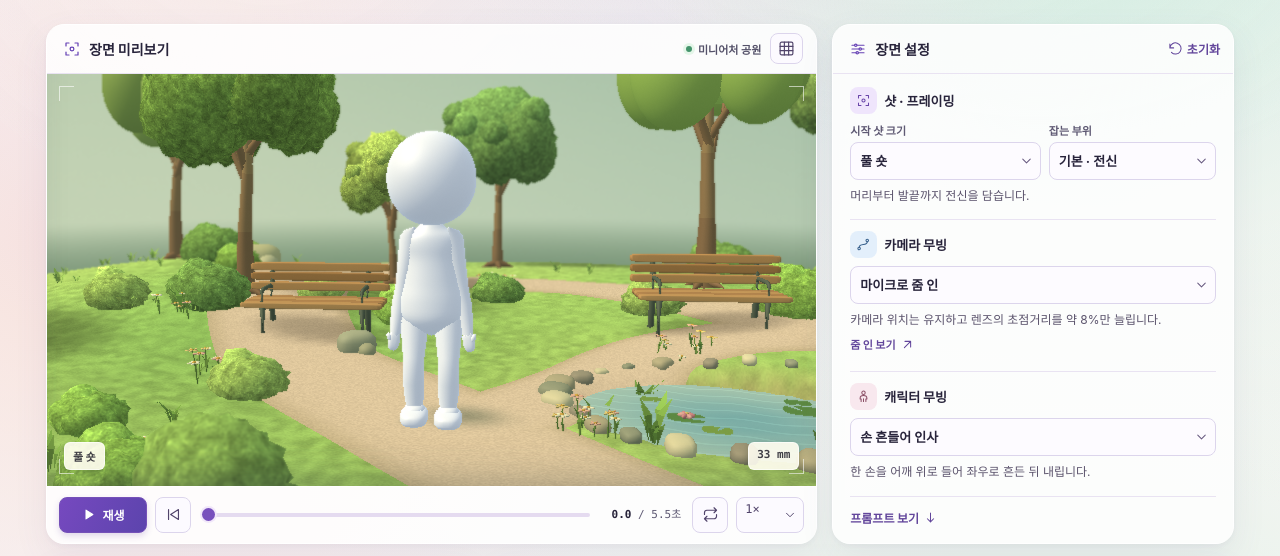
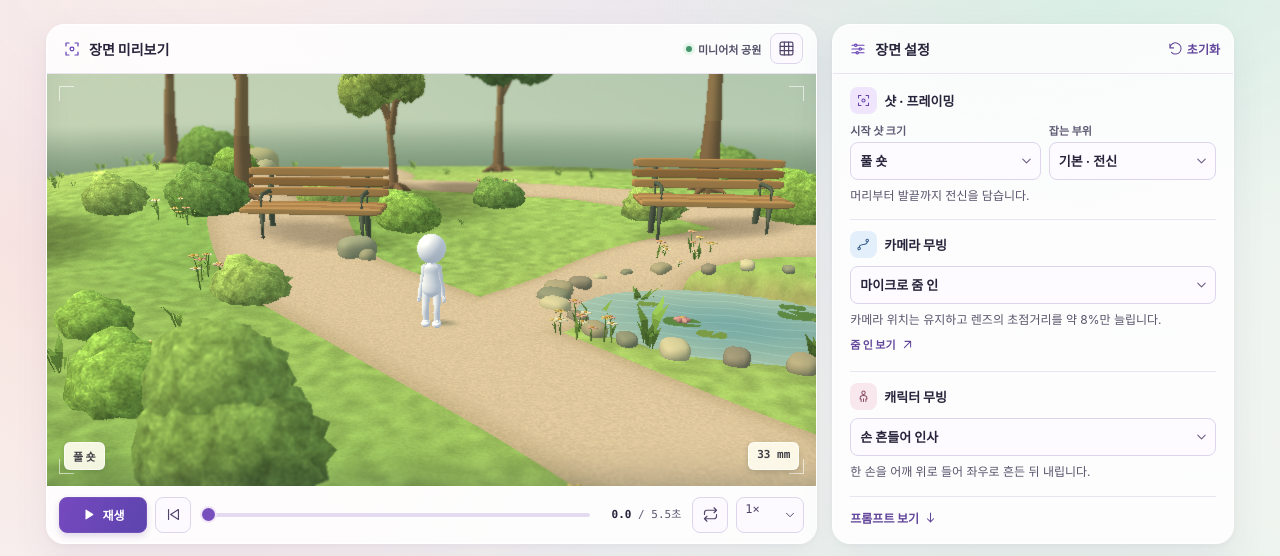
Before and after one commit to Reyeon/camera-movement-atlas, a plain HTML site: page index.html in a window 1280 px wide. Shown: the part 192-748 px from the top of the page. Drawn offline with Linux system fonts and the light colour scheme.

Commit message:
Scale the park stick figure to one third

```diff
--- a/index.html
+++ b/index.html
@@ -1128,6 +1128,8 @@ const targets = [
 ];
 const targetById = new Map(targets.map(target => [target.id, target]));
 
+const figureScale = 1 / 3;
+const figureGround = .020;
 const proportions = { hipHeight: 1.097, legUpper: .505, legLower: .482, armUpper: .526, armLower: .451 };
 const neutralFeet = [[-.179, .125, .013], [.179, .125, -.031]];
 const restingHeading = -.22;
@@ -1142,10 +1144,12 @@ const changeBothArms = (target, amount) => {
   return [pose, pose];
 };
 
-function figurePose(t, attributes = {}) {
+function figurePose(t, { position = [0, 0, 0], ...attributes } = {}) {
   const breath = Math.sin(t * TAU * 1.55);
+  const [x, y, z] = position;
   return {
-    position: [0, 0, 0], heading: restingHeading, lift: .013 * breath, shift: 0, bodyYaw: 0,
+    position: [x * figureScale, figureGround + y * figureScale, z * figureScale],
+    heading: restingHeading, lift: .013 * breath, shift: 0, bodyYaw: 0,
     bodyPitch: 0, bodyRoll: 0, headYaw: .035 * Math.sin(t * TAU), headPitch: 0, headRoll: 0,
     breathing: 1 + .012 * breath, feet: neutralFeet, footPitch: [0, 0], footYaw: [0, 0],
     arms: [restingArm, restingArm],
@@ -1467,6 +1471,8 @@ function loft(mesh, profile, steps, sides, color) {
 
 const headSize = [.451, .467, .431];
 const porcelain = rgb('f7f9f4');
+const figureWorldBasis = scaleBasis([figureScale, figureScale, figureScale]);
+const figurePoint = (pose, point) => add3(pose.position, mult3(point, figureScale));
 
 function buildActor(compact) {
   const torso = new Mesh(), head = new Mesh(), hand = new Mesh(), foot = new Mesh();
@@ -1518,7 +1524,8 @@ function armSkeleton(body, rotation, side, angles) {
 }
 
 function figureSkeleton(pose) {
-  const root = { origin: pose.position, basis: rotationY(pose.heading) };
+  // Solve joints in model units, then place the posed model in the park.
+  const root = { origin, basis: rotationY(pose.heading) };
   const pivot = [0, proportions.hipHeight, 0];
   const bend = multiplyBasis(rotationY(pose.bodyYaw), multiplyBasis(rotationZ(pose.bodyRoll), rotationX(-pose.bodyPitch)));
   const bodyRotation = multiplyBasis(root.basis, bend);
@@ -1541,11 +1548,13 @@ function figureSkeleton(pose) {
 }
 
 function figureLandmark(pose, target, rig = figureSkeleton(pose)) {
-  if (target.bone === 'wrist') return rig.arms[1].end;
-  if (target.bone === 'hand') return add3(rig.arms[1].end, apply3(rig.arms[1].handBasis, [0, .088, 0]));
-  if (target.bone === 'knee') return rig.legs[1].joint;
-  if (target.bone === 'foot') return transformPoint(rig.legs[1].foot, [0, -.031, -.112]);
-  return transformPoint(rig[target.bone || 'root'], target.point);
+  const place = point => figurePoint(pose, point);
+  const arm = rig.arms[1], leg = rig.legs[1];
+  if (target.bone === 'wrist') return place(arm.end);
+  if (target.bone === 'hand') return place(add3(arm.end, apply3(arm.handBasis, [0, .088, 0])));
+  if (target.bone === 'knee') return place(leg.joint);
+  if (target.bone === 'foot') return place(transformPoint(leg.foot, [0, -.031, -.112]));
+  return place(transformPoint(rig[target.bone || 'root'], target.point));
 }
 
 function figureObjects(pose, rig) {
@@ -1558,7 +1567,11 @@ function figureObjects(pose, rig) {
     parts.push({ name: 'hand', origin: arm.end, basis });
   }
   for (const { foot } of rig.legs) parts.push({ name: 'foot', ...foot });
-  return parts;
+  return parts.map(part => ({
+    name: part.name,
+    origin: figurePoint(pose, part.origin),
+    basis: multiplyBasis(figureWorldBasis, part.basis),
+  }));
 }
 
 function roundedLimb(mesh, { start, joint, end }, [root, upper, hinge, lower, tip], compact) {
@@ -2003,11 +2016,15 @@ function composeScene(selection) {
   const firstAim = figureLandmark(firstPose, target);
   const side = rotationY(rad(-17));
   const jumpRoom = actor.id === 'jump' && shot.id === 'full' && target.id === 'body';
-  if (jumpRoom) firstAim[1] += .28;
-  const d = shot.distance * (jumpRoom ? 1.16 : 1);
-  const scale = clamp(d / 7, .27, 1.62);
+  if (jumpRoom) firstAim[1] += .28 * figureScale;
+  const shotScale = ['establishing', 'wide', 'full'].includes(shot.id) ? 1 : figureScale;
+  const d = shot.distance * shotScale * (jumpRoom ? 1.16 : 1);
+  const scale = clamp(d / 7, .27 * shotScale, 1.62);
   const detail = ['close', 'extreme', 'macro'].includes(shot.id);
-  const level = detail ? clamp(firstAim[1] + .09, .26, 2.86) : shot.height + (jumpRoom ? .24 : 0);
+  const minHeight = figureGround + .26 * shotScale;
+  const level = detail
+    ? clamp(firstAim[1] + .09 * figureScale, minHeight, figureGround + 2.86 * figureScale)
+    : figureGround + shot.height * shotScale + (jumpRoom ? .24 * figureScale : 0);
   const horizontal = [firstPose.position[0], 0, firstPose.position[2]];
   const baseEye = offsetEye([0, level, -d], horizontal);
   const aimInitial = look(baseEye, firstAim, shot.lens);
@@ -2022,26 +2039,26 @@ function composeScene(selection) {
     const rawRadius = Math.hypot(raw.position[0], raw.position[2]);
     const startRadius = Math.hypot(start.position[0], start.position[2]);
     const ratio = rawRadius / startRadius;
-    const safeDistance = 1.65;
+    const safeDistance = 1.65 * shotScale;
     const straightTrack = technique.id === 'slider' || technique.id === 'cable';
     const radius = straightTrack ? d * ratio : safeDistance + (d - safeDistance) * ratio;
     const lift = ['crane', 'cable'].includes(technique.id) ? (start.position[1] - 1.4) * scale * .74 : 0;
-    const height = Math.max(.27, level + lift + (raw.position[1] - start.position[1]) * scale);
+    const height = Math.max(minHeight, level + lift + (raw.position[1] - start.position[1]) * scale);
     const eye = offsetEye([raw.position[0] * radius / rawRadius, height, raw.position[2] * radius / rawRadius], translation);
     return look(eye, aim, shot.lens);
   }
 
   function linked(pose, rig, aim, raw) {
     const heading = rotationY(pose.heading);
-    const y = level + pose.position[1] * .84;
+    const y = level + (pose.position[1] - figureGround) * .84;
     if (technique.id === 'pov') {
-      const eye = transformPoint(rig.head, [0, -.055, -.451]);
+      const eye = figurePoint(pose, transformPoint(rig.head, [0, -.055, -.451]));
       return orient(eye, Math.atan2(-heading[6], -heading[8]), -.065, shot.lens, { roll: raw.roll * .41 });
     }
     const relative = {
-      follow: [-.43, 0, d],
-      lead: [.32, 0, -d],
-      'side-track': [d, 0, -.13],
+      follow: [-.43 * shotScale, 0, d],
+      lead: [.32 * shotScale, 0, -d],
+      'side-track': [d, 0, -.13 * shotScale],
       snorri: [0, 0, -d],
     }[technique.id];
     const eye = add3([pose.position[0], y, pose.position[2]], apply3(heading, relative));
@@ -2064,7 +2081,7 @@ function composeScene(selection) {
     } else if (fixedAxes.has(technique.id)) {
       const delta = mult3(sub3(raw.position, midpoint.position), scale);
       const eye = add3(baseEye, apply3(side, delta));
-      eye[1] = Math.max(.24, eye[1]);
+      eye[1] = Math.max(minHeight, eye[1]);
       state = orient(eye, aimInitial.yaw, aimInitial.pitch, shot.lens);
     } else if (technique.id === 'top-down') {
       state = orient([horizontal[0] + raw.position[0] * scale, 2.4 + d * .95, horizontal[2] + raw.position[2] * scale], 0, -PI / 2, shot.lens);
@@ -2075,7 +2092,7 @@ function composeScene(selection) {
     } else if (technique.category === 'optics' && !dollyZooms.has(technique.id)) {
       state = { ...aimInitial, lens: shot.lens * raw.lens / start.lens };
     } else {
-      const pivot = follow ? [pose.position[0], pose.position[1] * .45, pose.position[2]] : horizontal;
+      const pivot = follow ? [pose.position[0], (pose.position[1] - figureGround) * .45, pose.position[2]] : horizontal;
       state = fitted(raw, aim, pivot);
       if (dollyZooms.has(technique.id)) {
         const initial = fitted(start, firstAim, horizontal);
@@ -2097,7 +2114,7 @@ function composeScene(selection) {
     state.rack = technique.id === 'rack';
     state.aperture = state.rack ? .26 : shot.aperture || (detail ? .084 : .042);
     const focus = dot3(sub3(posePoint, state.position), cameraBasis(state).forward);
-    const focusNear = Math.max(.42, focus);
+    const focusNear = Math.max(.42 * shotScale, focus);
     state.focus = state.hideActor ? 6 : state.rack ? 1 / mix(1 / focusNear, 1 / (focusNear + 12), smooth((t - .21) / .57)) : focusNear;
     return state;
   }
@@ -2118,7 +2135,7 @@ function frameCoverage(state, aspect) {
   const { right, up, forward } = cameraBasis(state);
   const focal = state.lens * state.crop / 18;
   const screen = points.map(point => {
-    const ray = sub3(point, state.position);
+    const ray = sub3(figurePoint(state.actor, point), state.position);
     const depth = dot3(ray, forward);
     return depth > .1 ? [dot3(ray, right) * focal / depth, dot3(ray, up) * focal * aspect / depth] : null;
   }).filter(Boolean);
@@ -2455,7 +2472,7 @@ function glRenderer(gl, set) {
       const limbs = figureLimbs(state.rig);
       gl.bindBuffer(gl.ARRAY_BUFFER, limbBuffer);
       gl.bufferData(gl.ARRAY_BUFFER, limbs, gl.DYNAMIC_DRAW);
-      drawMesh({ buffer: limbBuffer, length: limbs.length / 11 });
+      drawMesh({ buffer: limbBuffer, length: limbs.length / 11 }, state.actor.position, figureWorldBasis);
       for (const part of figureObjects(state.actor, state.rig)) {
         drawMesh(buffers[part.name], part.origin, part.basis);
       }
@@ -2479,12 +2496,20 @@ function glRenderer(gl, set) {
 
 function figureShadows(state) {
   const [x, y, z] = state.actor.position;
-  const spread = 1 + y * .29;
+  const elevation = y - figureGround;
+  const lift = elevation / figureScale;
+  const spread = figureScale * (1 + lift * .29);
   const place = (px, pz) => [px, parkHeight(px, pz) + .046, pz];
-  const shadows = [{ origin: place(x + .32 + y * .39, z + .22 + y * .22), basis: scaleBasis([.84 * spread, 1, .58 * spread]), opacity: 1.18 - .70 * clamp(y) }];
+  const shadows = [{
+    origin: place(x + .32 * figureScale + elevation * .39, z + .22 * figureScale + elevation * .22),
+    basis: scaleBasis([.84 * spread, 1, .58 * spread]), opacity: 1.18 - .70 * clamp(lift),
+  }];
   for (const { end } of state.rig.legs) {
-    const opacity = 1 - smooth((end[1] - .115) / .24);
-    if (opacity > .02) shadows.push({ origin: place(end[0], end[2] - .055), basis: scaleBasis([.25, 1, .29]), opacity });
+    const opacity = 1 - smooth((end[1] + lift - .115) / .24);
+    if (opacity > .02) {
+      const [footX, , footZ] = figurePoint(state.actor, end);
+      shadows.push({ origin: place(footX, footZ - .055 * figureScale), basis: scaleBasis([.25 * figureScale, 1, .29 * figureScale]), opacity });
+    }
   }
   return shadows;
 }
@@ -2552,7 +2577,7 @@ function canvasRenderer(context, set) {
     ];
     if (!state.hideActor) {
       triangles.limbs = facesFrom(figureLimbs(state.rig, true));
-      visibleMeshes.push({ name: 'limbs', origin, basis: IDENTITY }, ...figureObjects(state.actor, state.rig));
+      visibleMeshes.push({ name: 'limbs', origin: state.actor.position, basis: figureWorldBasis }, ...figureObjects(state.actor, state.rig));
     }
     const project = point => {
       const relative = [point[0] - state.position[0], point[1] - state.position[1], point[2] - state.position[2]];
@@ -2700,7 +2725,7 @@ function createMap(canvas) {
   let project;
   let axisScale;
   const mapPlane = (point, view) => view === 'top' ? [point[0], point[2]] : [point[2], point[1]];
-  const marker = state => transformPoint(state.rig.body, [0, 1.23, 0]);
+  const marker = state => figurePoint(state.actor, transformPoint(state.rig.body, [0, 1.23, 0]));
 
   function polyline(ctx, points, color, width, dash = []) {
     if (points.length === 0) return;
```
Also changed, not shown: share-park.jpg.
